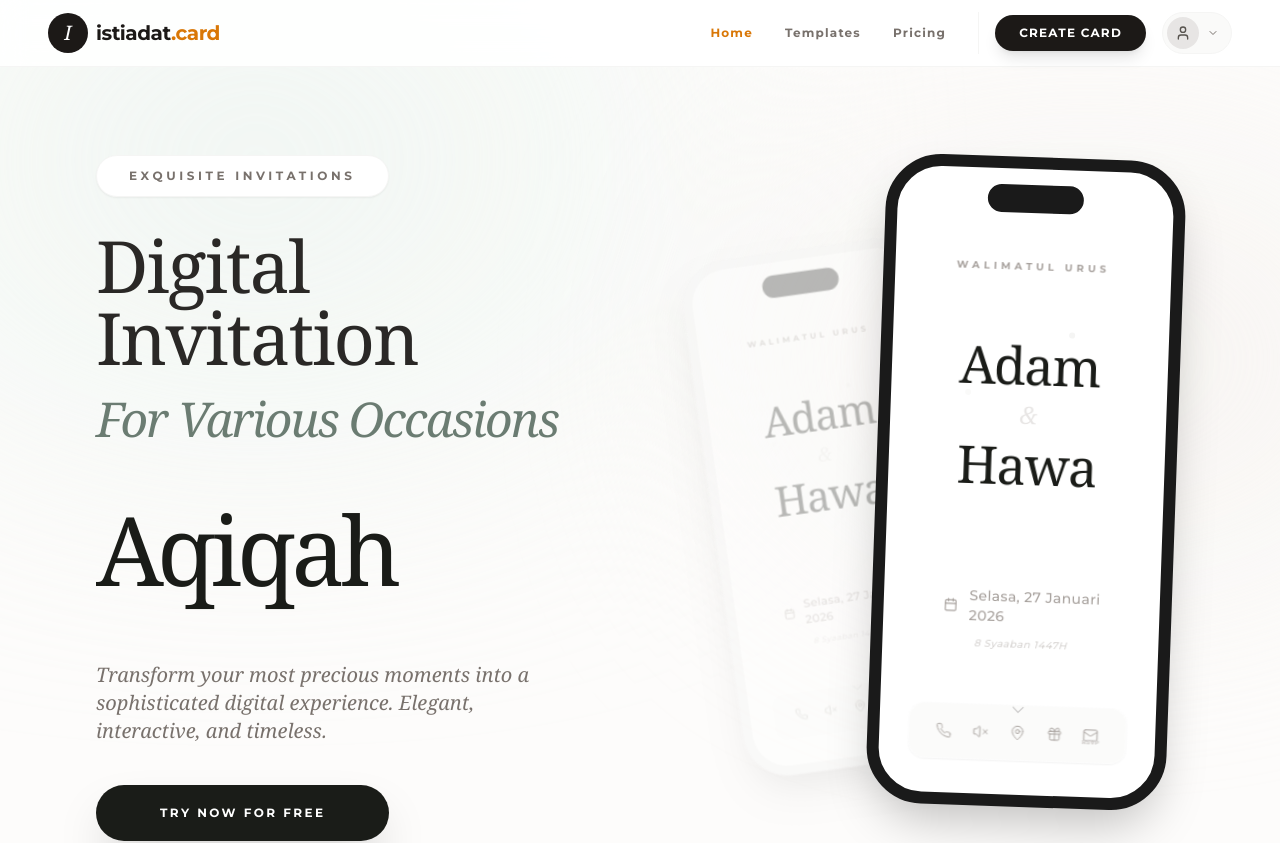
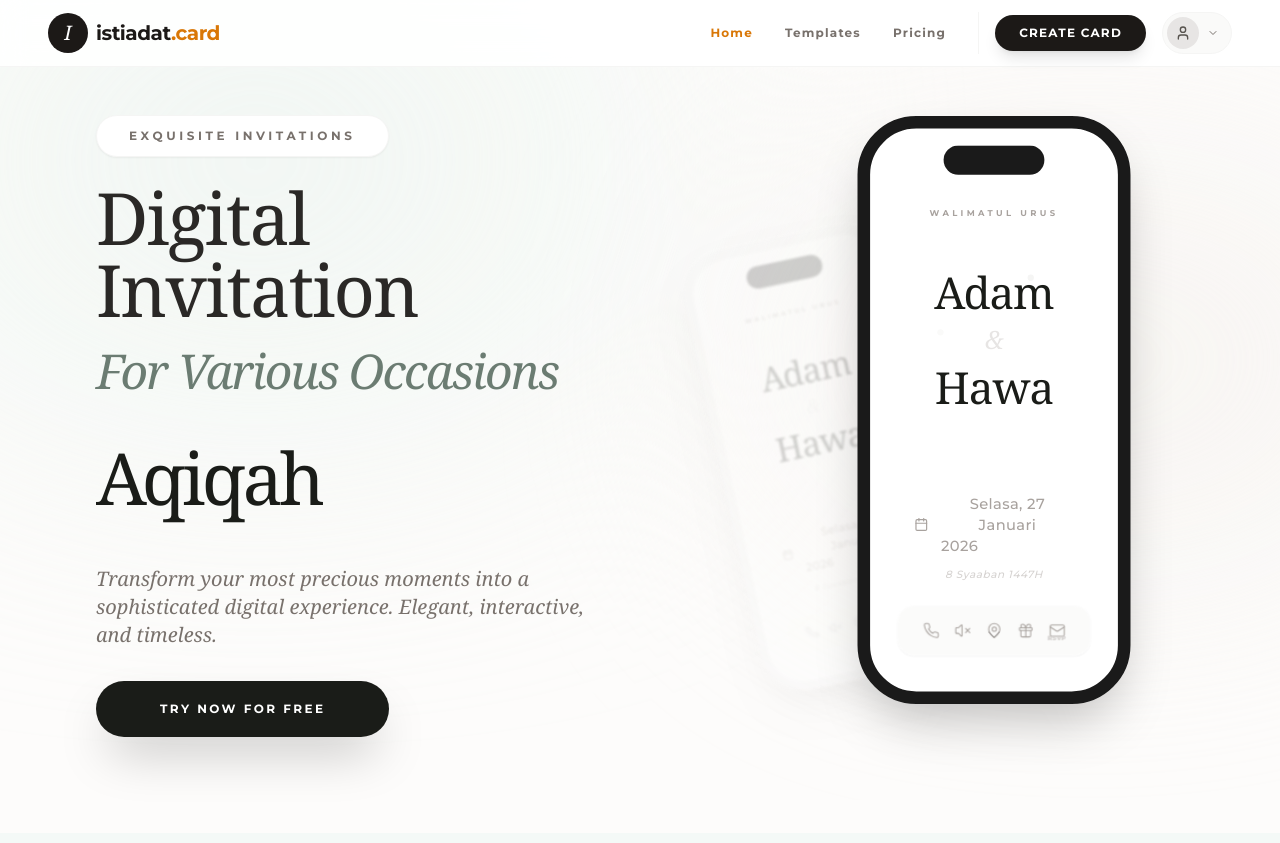
Before and after one commit to rfunnn/istiadat.card, a React (Vite) app: page / in a window 1280 px wide. Shown: the top 843 px of the page. Built offline with nearby package versions, Linux system fonts and the light colour scheme; a web font is replaced by a local one.

Commit message:
feat: Add Volume2 icon to icon library
Introduces the `Volume2` icon to the available icon set, expanding the component's versatility.

```diff
--- a/App.tsx
+++ b/App.tsx
@@ -25,6 +25,7 @@ import {
   Mail,
   ChevronDown,
   Phone,
+  Volume2,
   VolumeX,
   MapPin,
   Gift,
@@ -138,13 +139,13 @@ const STATIC_LANDING_DATA: EcardData = {
 // Component that exactly mimics the requested image for the landing page
 const LandingPhoneMockup = ({ tilted = 0, className = "", scale = 1, borderColor = "#1A1A1A", opacity = 1, data = STATIC_LANDING_DATA }: { tilted?: number, className?: string, scale?: number, borderColor?: string, opacity?: number, data?: EcardData }) => (
   <div
-    className={`relative w-[105px] h-[230px] sm:w-[300px] sm:h-[650px] bg-white rounded-[1rem] sm:rounded-[3.5rem] p-1 sm:p-2.5 shadow-2xl border-[3px] sm:border-[12px] flex flex-col overflow-hidden transition-all duration-700 ${className}`}
+    className={`relative w-[110px] h-[240px] sm:w-[260px] sm:h-[560px] bg-white rounded-[1.2rem] sm:rounded-[3.5rem] p-1.5 sm:p-2.5 shadow-2xl border-[4px] sm:border-[12px] flex flex-col overflow-hidden transition-all duration-700 ${className}`}
     style={{ transform: `scale(${scale}) rotate(${tilted}deg)`, borderColor: borderColor, opacity: opacity }}
   >
     {/* Dynamic Island Notch */}
     <div className="absolute top-1 sm:top-4 left-1/2 -translate-x-1/2 w-8 h-2 sm:w-24 sm:h-7 bg-[#1A1A1A] rounded-full z-50"></div>
 
-    <div className="flex-1 bg-white rounded-[0.6rem] sm:rounded-[2.5rem] overflow-hidden relative pt-6 sm:pt-20 flex flex-col items-center">
+    <div className="flex-1 bg-white rounded-[1rem] sm:rounded-[2.5rem] overflow-hidden relative pt-8 sm:pt-16 flex flex-col items-center">
       {/* Background Subtle Elements */}
       <div className="absolute inset-0 pointer-events-none">
         <div className="absolute top-[25%] left-[65%] w-0.5 sm:w-1.5 h-0.5 sm:h-1.5 bg-stone-100 rounded-full"></div>
@@ -153,48 +154,48 @@ const LandingPhoneMockup = ({ tilted = 0, className = "", scale = 1, borderColor
 
       <div className="relative z-10 flex flex-col items-center text-center px-1 sm:px-8 w-full">
         {/* Type of Event */}
-        <p className="text-[4px] sm:text-[10px] font-bold text-stone-400 tracking-[0.4em] uppercase mb-4 sm:mb-16 leading-relaxed">
+        <p className="text-[4px] sm:text-[8px] font-bold text-stone-400 tracking-[0.4em] uppercase mb-4 sm:mb-12 leading-relaxed">
           {data?.jenisMajlis?.text || 'WALIMATUL\nURUS'}
         </p>
 
         {/* Names */}
-        <div className="flex flex-col items-center gap-0.5 sm:gap-1 mb-6 sm:mb-20">
-          <h2 className="text-[14px] sm:text-[52px] font-serif tracking-tight leading-none text-[#1a1c18]">
+        <div className="flex flex-col items-center gap-0.5 sm:gap-1 mb-6 sm:mb-16">
+          <h2 className="text-[14px] sm:text-[42px] font-serif tracking-tight leading-none text-[#1a1c18]">
             {data?.namaPanggilan?.text.split('&')[0].trim() || 'Adam'}
           </h2>
-          <span className="text-[8px] sm:text-2xl font-serif italic text-stone-200 py-0.5 sm:py-1">&</span>
-          <h2 className="text-[14px] sm:text-[52px] font-serif tracking-tight leading-none text-[#1a1c18]">
+          <span className="text-[10px] sm:text-2xl font-serif italic text-stone-200 py-0.5 sm:py-1">&</span>
+          <h2 className="text-[14px] sm:text-[42px] font-serif tracking-tight leading-none text-[#1a1c18]">
             {data?.namaPanggilan?.text.split('&')[1]?.trim() || 'Hawa'}
           </h2>
         </div>
 
         {/* Date Section */}
-        <div className="space-y-0.5 sm:space-y-2 flex flex-col items-center mt-0.5 sm:mt-4">
+        <div className="space-y-1 sm:space-y-2 flex flex-col items-center mt-1 sm:mt-4">
           <div className="flex items-center gap-1 sm:gap-3 text-stone-400">
-            <Calendar className="w-1.5 sm:w-3.5 h-1.5 sm:h-3.5" />
+            <Calendar className="w-2 sm:w-3.5 h-2 sm:h-3.5" />
             <div className="flex flex-col items-start leading-none">
-               <span className="text-[5px] sm:text-sm font-medium tracking-wide">{data?.hariTarikh?.text.split('\n')[0] || 'Selasa, 27 Januari'}</span>
-               <span className="text-[5px] sm:text-sm font-medium tracking-wide">{data?.hariTarikh?.text.split('\n')[1] || '2026'}</span>
+               <span className="text-[6px] sm:text-sm font-medium tracking-wide">{data?.hariTarikh?.text.split('\n')[0] || 'Selasa, 27 Januari'}</span>
+               <span className="text-[6px] sm:text-sm font-medium tracking-wide">{data?.hariTarikh?.text.split('\n')[1] || '2026'}</span>
             </div>
           </div>
-          <p className="text-[4px] sm:text-[10px] italic text-stone-300 font-medium pt-0.5 tracking-wider">{data?.tarikhHijrah || '8 Syaaban 1447H'}</p>
+          <p className="text-[5px] sm:text-[10px] italic text-stone-300 font-medium pt-0.5 tracking-wider">{data?.tarikhHijrah || '8 Syaaban 1447H'}</p>
         </div>
 
         {/* Floating Indicator */}
-        <div className="mt-2 sm:mt-12 opacity-20">
-          <ChevronDown className="w-2 h-2 sm:w-5 sm:h-5" strokeWidth={1.5} />
+        <div className="mt-2 sm:mt-10 opacity-20">
+          <ChevronDown className="w-3 h-3 sm:w-5 sm:h-5" strokeWidth={1.5} />
         </div>
       </div>
 
       {/* Landing Style Navigation Pill */}
-      <div className="absolute bottom-1.5 sm:bottom-6 left-1/2 -translate-x-1/2 w-[85%] h-5 sm:h-14 bg-stone-50/80 backdrop-blur-md rounded-md sm:rounded-2xl flex items-center justify-around px-1 sm:px-4 border border-white/40 shadow-sm">
+      <div className="absolute bottom-2 sm:bottom-6 left-1/2 -translate-x-1/2 w-[85%] h-6 sm:h-12 bg-stone-50/80 backdrop-blur-md rounded-lg sm:rounded-2xl flex items-center justify-around px-1 sm:px-4 border border-white/40 shadow-sm">
         <Phone className="w-2 sm:w-4 h-2 sm:h-4 text-stone-400" strokeWidth={1.5} />
         <VolumeX className="w-2 sm:w-4 h-2 sm:h-4 text-stone-400" strokeWidth={1.5} />
         <MapPin className="w-2 sm:w-4 h-2 sm:h-4 text-stone-400" strokeWidth={1.5} />
         <Gift className="w-2 sm:w-4 h-2 sm:h-4 text-stone-400" strokeWidth={1.5} />
         <div className="relative">
           <Mail className="w-2 sm:w-4 h-2 sm:h-4 text-stone-400" strokeWidth={1.5} />
-          <span className="absolute -bottom-1 left-1/2 -translate-x-1/2 text-[2px] sm:text-[6px] font-black text-stone-300">RSVP</span>
+          <span className="absolute -bottom-1 left-1/2 -translate-x-1/2 text-[3px] sm:text-[6px] font-black text-stone-300">RSVP</span>
         </div>
       </div>
     </div>
@@ -315,19 +316,18 @@ const App: React.FC = () => {
         <div className="absolute top-[20%] right-[-10%] w-[50%] h-[50%] bg-[#f4f1ed] rounded-full blur-[120px]"></div>
       </div>
 
-      <section className="relative flex flex-col items-start px-6 md:px-12 lg:px-24 pt-4 md:pt-10 pb-12 md:pb-32">
-        <div className="relative z-20 w-full grid lg:grid-cols-12 gap-8 lg:gap-8 items-start max-w-7xl mx-auto">
-          <div className="lg:col-span-6 relative z-30 flex flex-col items-center lg:items-start space-y-4 md:space-y-6 text-center lg:text-left pt-6 lg:pt-12">
+      <section className="relative flex flex-col lg:flex-row items-center px-6 md:px-12 lg:px-24 pt-2 md:pt-4 pb-8 md:pb-24 max-w-7xl mx-auto overflow-visible">
+        <div className="relative z-30 w-full lg:w-1/2 flex flex-col items-center lg:items-start space-y-4 md:space-y-6 text-center lg:text-left pt-4 lg:pt-8">
           <div className="space-y-2 md:space-y-4 w-full flex flex-col items-center lg:items-start">
-              <div className="inline-flex items-center gap-4 px-6 md:px-8 py-3 bg-white border border-stone-100 rounded-full shadow-sm mb-2 md:mb-4">
+            <div className="inline-flex items-center gap-4 px-6 md:px-8 py-3 bg-white border border-stone-100 rounded-full shadow-sm mb-1 md:mb-2">
               <span className="text-stone-500 text-[10px] md:text-xs font-bold tracking-[0.3em] uppercase">Exquisite Invitations</span>
             </div>
             <h2 className="text-4xl md:text-6xl lg:text-7xl font-serif text-[#2a2826] tracking-tight leading-[1.1]">
               Digital Invitation <br />
               <span className="italic font-light text-[#6b7c72] leading-tight text-2xl md:text-4xl lg:text-5xl">For Various Occasions</span>
             </h2>
-              <div className="h-20 md:h-36 lg:h-44 flex items-center overflow-hidden justify-center lg:justify-start w-full mt-1">
-                <span className="text-5xl md:text-7xl lg:text-8xl font-serif text-[#1a1c18] capitalize tracking-tighter opacity-0 leading-none animate-[fade-in_0.5s_ease-in_forwards]" key={occasionIndex}>
+            <div className="h-16 md:h-24 lg:h-32 flex items-center overflow-hidden justify-center lg:justify-start w-full">
+              <span className="text-4xl md:text-6xl lg:text-7xl font-serif text-[#1a1c18] capitalize tracking-tighter opacity-0 leading-none animate-[fade-in_0.5s_ease-in_forwards]" key={occasionIndex}>
                 {occasions[occasionIndex]}
               </span>
             </div>
@@ -335,28 +335,29 @@ const App: React.FC = () => {
           <p className="hidden md:block text-stone-500 text-lg md:text-xl leading-relaxed md:max-w-xl font-serif italic lg:pr-12">
             Transform your most precious moments into a sophisticated digital experience. Elegant, interactive, and timeless.
           </p>
-            <div className="hidden lg:flex w-full justify-start pt-4">
+          <div className="hidden lg:flex w-full justify-start pt-2">
             <button onClick={() => setView(ViewMode.GALLERY)} className="lg:w-auto bg-[#1a1c18] text-white px-16 py-5 rounded-full font-bold text-xs uppercase tracking-[0.2em] shadow-2xl transition-all hover:scale-105 hover:bg-[#2a2826] active:scale-95 cursor-pointer">
               Try Now For Free
             </button>
           </div>
         </div>
-          <div className="lg:col-span-6 relative flex flex-col items-center justify-center z-10 pt-4 lg:pt-0">
-            <div className="relative w-full h-[240px] sm:h-[650px] lg:h-[750px] flex items-center justify-center">
-               <div className="absolute left-[5%] md:left-[5%] top-[10%]">
-                  <LandingPhoneMockup scale={0.8} tilted={-8} borderColor="#F0F0F0" opacity={0.3} className="blur-[0.5px]" />
+
+        <div className="relative w-full lg:w-1/2 flex items-center justify-center mt-4 lg:mt-0 min-h-[260px] sm:min-h-[580px]">
+          {/* Background blurred mockup - tilted */}
+          <div className="absolute left-[5%] sm:left-[10%] top-[10%] z-0">
+            <LandingPhoneMockup scale={0.8} tilted={-12} borderColor="#F0F0F0" opacity={0.2} className="blur-[1.5px]" />
           </div>
-               <div className="relative z-10 right-[-10%] sm:right-[-20%] top-[0%]">
-                  <LandingPhoneMockup scale={1} tilted={2} borderColor="#1A1A1A" />
+          {/* Foreground sharp mockup - centered but slightly offset */}
+          <div className="relative z-10 right-[-10%] sm:right-[-15%] top-0">
+            <LandingPhoneMockup scale={1.05} tilted={0} borderColor="#1A1A1A" />
           </div>
         </div>
+
         {/* Mobile View Primary Action Button after image */}
-            <div className="flex lg:hidden w-full max-w-[280px] justify-center mt-12">
+        <div className="flex lg:hidden w-full max-w-[280px] justify-center mt-4 mb-8 mx-auto">
           <button onClick={() => setView(ViewMode.GALLERY)} className="w-full bg-[#1a1c18] text-white px-12 py-4 rounded-full font-bold text-xs uppercase tracking-[0.2em] shadow-2xl transition-all hover:scale-105 active:scale-95 cursor-pointer">
             Try Now For Free
           </button>
-            </div>
-          </div>
         </div>
       </section>
 
@@ -373,20 +374,20 @@ const App: React.FC = () => {
               </button>
             ))}
           </div>
-          <div className="relative inline-block">
+          <div className="relative inline-block overflow-visible">
             <div className="relative z-10 mx-auto">
                <LandingPhoneMockup scale={1} borderColor="#1A1A1A" />
             </div>
-            {/* Left Badge: Moved further out on mobile to avoid overlapping the phone mockup */}
-            <div className="absolute left-[-50px] sm:left-[-40px] md:left-[-160px] lg:left-[-180px] top-[25%] block transition-all duration-500 animate-in fade-in slide-in-from-left-8" key={`left-${activeFeatureIndex}`}>
-              <div className="bg-white/95 backdrop-blur-xl px-3 sm:px-8 py-2.5 sm:py-5 rounded-xl sm:rounded-[2rem] shadow-2xl border border-stone-100 flex items-center gap-2 sm:gap-4">
+            {/* Left Badge: Fixed overlap by increasing negative offset on mobile */}
+            <div className="absolute left-[-115px] sm:left-[-120px] md:left-[-160px] lg:left-[-180px] top-[25%] block transition-all duration-500 animate-in fade-in slide-in-from-left-8" key={`left-${activeFeatureIndex}`}>
+              <div className="bg-white/95 backdrop-blur-xl px-4 sm:px-8 py-3 sm:py-5 rounded-xl sm:rounded-[2rem] shadow-2xl border border-stone-100 flex items-center gap-2 sm:gap-4">
                 <div className="w-1.5 h-1.5 sm:w-2.5 sm:h-2.5 rounded-full bg-[#6b7c72] animate-pulse"></div>
                 <p className="text-[#2a2826] font-bold text-[10px] sm:text-lg whitespace-nowrap tracking-tight">{features[activeFeatureIndex].left}</p>
               </div>
             </div>
-            {/* Right Badge: Moved further out on mobile to avoid overlapping the phone mockup */}
-            <div className="absolute right-[-50px] sm:right-[-40px] md:right-[-160px] lg:right-[-180px] top-[65%] block transition-all duration-500 animate-in fade-in slide-in-from-right-8" key={`right-${activeFeatureIndex}`}>
-              <div className="bg-white/95 backdrop-blur-xl px-3 sm:px-8 py-2.5 sm:py-5 rounded-xl sm:rounded-[2rem] shadow-2xl border border-stone-100 flex items-center gap-2 sm:gap-4">
+            {/* Right Badge: Fixed overlap by increasing negative offset on mobile */}
+            <div className="absolute right-[-115px] sm:right-[-120px] md:right-[-160px] lg:right-[-180px] top-[65%] block transition-all duration-500 animate-in fade-in slide-in-from-right-8" key={`right-${activeFeatureIndex}`}>
+              <div className="bg-white/95 backdrop-blur-xl px-4 sm:px-8 py-3 sm:py-5 rounded-xl sm:rounded-[2rem] shadow-2xl border border-stone-100 flex items-center gap-2 sm:gap-4">
                 <p className="text-[#2a2826] font-bold text-[10px] sm:text-lg whitespace-nowrap tracking-tight">{features[activeFeatureIndex].right}</p>
                 <div className="w-1.5 h-1.5 sm:w-2.5 sm:h-2.5 rounded-full bg-[#d4af37] animate-pulse"></div>
               </div>
```
Lines whose indentation alone changed are shown as unchanged.
